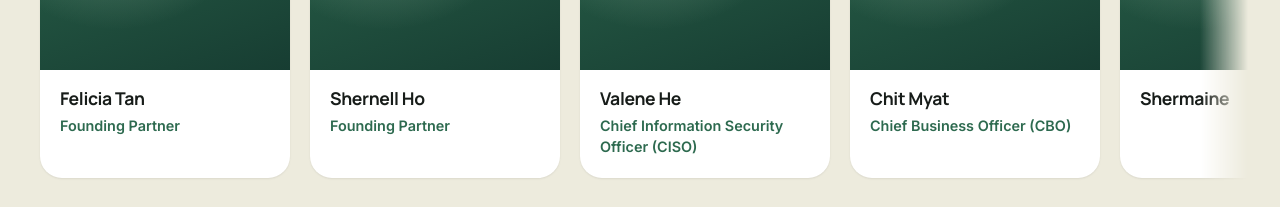
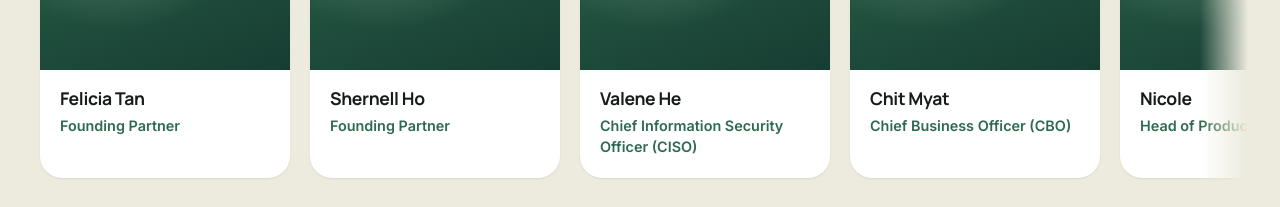
Before and after one commit to Tyllage/Tyllage-Web, a React (Vite) app: page /about in a window 1280 px wide. Shown: the part 2161-2368 px from the top of the page. Built offline with nearby package versions, Linux system fonts and the light colour scheme; no server answers.

Commit message:
Add Nicole and Shermaine roles to the team carousel

```diff
--- a/src/data/company.ts
+++ b/src/data/company.ts
@@ -105,8 +105,8 @@ const founders: Founder[] = [
 const team: TeamMember[] = [
   { name: 'Valene He', role: 'Chief Information Security Officer (CISO)' },
   { name: 'Chit Myat', role: 'Chief Business Officer (CBO)' },
-  // Role to be confirmed — add `role` once it is decided.
-  { name: 'Shermaine' },
+  { name: 'Nicole', role: 'Head of Product & Delivery' },
+  { name: 'Shermaine', role: 'Head of AI & Analytics' },
 ];
 
 export const company = {
```
